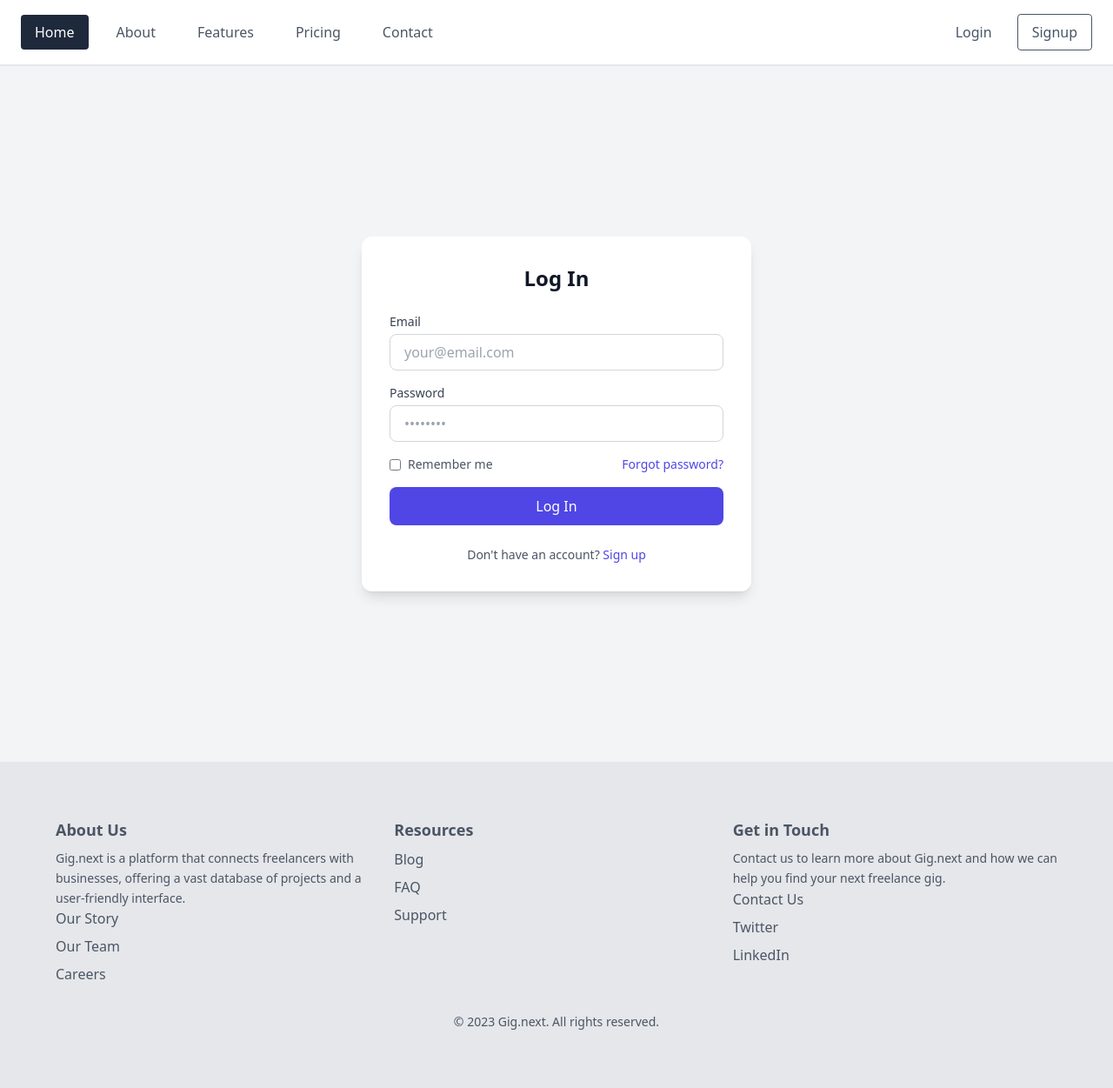
After one commit to EmberDes/Career-website, a Flask app: template templates/login.html in a window 1280 px wide. The commit adds this page. Shown: the whole page at 87% size. Run offline with Flask 3, Linux system fonts and the light colour scheme; the template is opened without the code that fills it, so the values that code supplies are empty; some libraries are stand-ins or nearby versions.

Commit message:
Login and Signup pages

```diff
--- a/templates/header.html
+++ b/templates/header.html
@@ -8,8 +8,8 @@
       <a href="/contact" class="p-2 lg:px-4 md:mx-2 text-gray-600 rounded hover:bg-gray-200 hover:text-gray-700 transition-colors duration-300">Contact</a>
     </div>
     <div class="flex justify-end md:flex-1">
-      <a href="#" class="p-2 lg:px-4 md:mx-2 text-slate-600 text-center border border-transparent rounded hover:bg-slate-500 hover:text-slate-200 transition-colors duration-300">Login</a>
-      <a href="#" class="p-2 lg:px-4 md:mx-2 text-slate-600 text-center border border-solid border-slate-600 rounded hover:bg-slate-600 hover:text-white transition-colors duration-300 mt-1 md:mt-0 md:ml-1">Signup</a>
+      <a href="/login" class="p-2 lg:px-4 md:mx-2 text-slate-600 text-center border border-transparent rounded hover:bg-slate-500 hover:text-slate-200 transition-colors duration-300">Login</a>
+      <a href="/signup" class="p-2 lg:px-4 md:mx-2 text-slate-600 text-center border border-solid border-slate-600 rounded hover:bg-slate-600 hover:text-white transition-colors duration-300 mt-1 md:mt-0 md:ml-1">Signup</a>
     </div>
   </div>
 </nav>
--- /dev/null
+++ b/templates/login.html
@@ -0,0 +1,49 @@
+{% extends 'base.html' %}
+{% block content %}
+
+<!-- component -->
+<div class="min-h-screen bg-gray-100 flex items-center justify-center p-4">
+    <div class="max-w-md w-full bg-white rounded-xl shadow-lg p-8">
+      <h2 class="text-2xl font-bold text-gray-900 mb-6 text-center">Log In</h2>
+
+      <form class="space-y-4">
+        <div>
+          <label class="block text-sm font-medium text-gray-700 mb-1">Email</label>
+          <input
+            type="email"
+            class="w-full px-4 py-2 border border-gray-300 rounded-lg focus:ring-2 focus:ring-indigo-500 focus:border-indigo-500 outline-none transition-all"
+            placeholder="your@email.com"
+            required
+          />
+        </div>
+
+        <div>
+          <label class="block text-sm font-medium text-gray-700 mb-1">Password</label>
+          <input
+            type="password"
+            class="w-full px-4 py-2 border border-gray-300 rounded-lg focus:ring-2 focus:ring-indigo-500 focus:border-indigo-500 outline-none transition-all"
+            placeholder="••••••••"
+            required
+          />
+        </div>
+
+        <div class="flex items-center justify-between">
+          <label class="flex items-center">
+            <input type="checkbox" class="rounded border-gray-300 text-indigo-600 focus:ring-indigo-500"/>
+            <span class="ml-2 text-sm text-gray-600">Remember me</span>
+          </label>
+          <a href="#" class="text-sm text-indigo-600 hover:text-indigo-500">Forgot password?</a>
+        </div>
+
+        <button class="w-full bg-indigo-600 hover:bg-indigo-700 text-white font-medium py-2.5 rounded-lg transition-colors">
+          Log In
+        </button>
+      </form>
+
+      <div class="mt-6 text-center text-sm text-gray-600">
+        Don't have an account?
+        <a href="#" class="text-indigo-600 hover:text-indigo-500 font-medium">Sign up</a>
+      </div>
+    </div>
+  </div>
+{% endblock %}
```
Also changed, not shown: templates/signup.html (added, +46 -0 lines).
